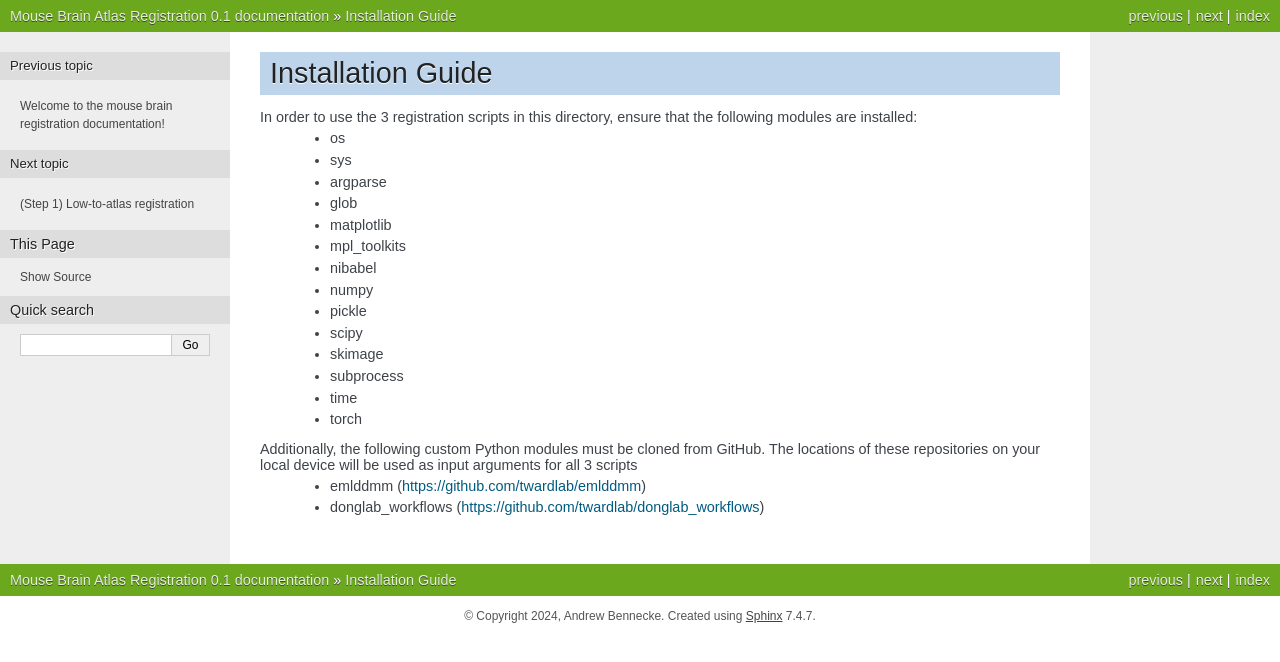
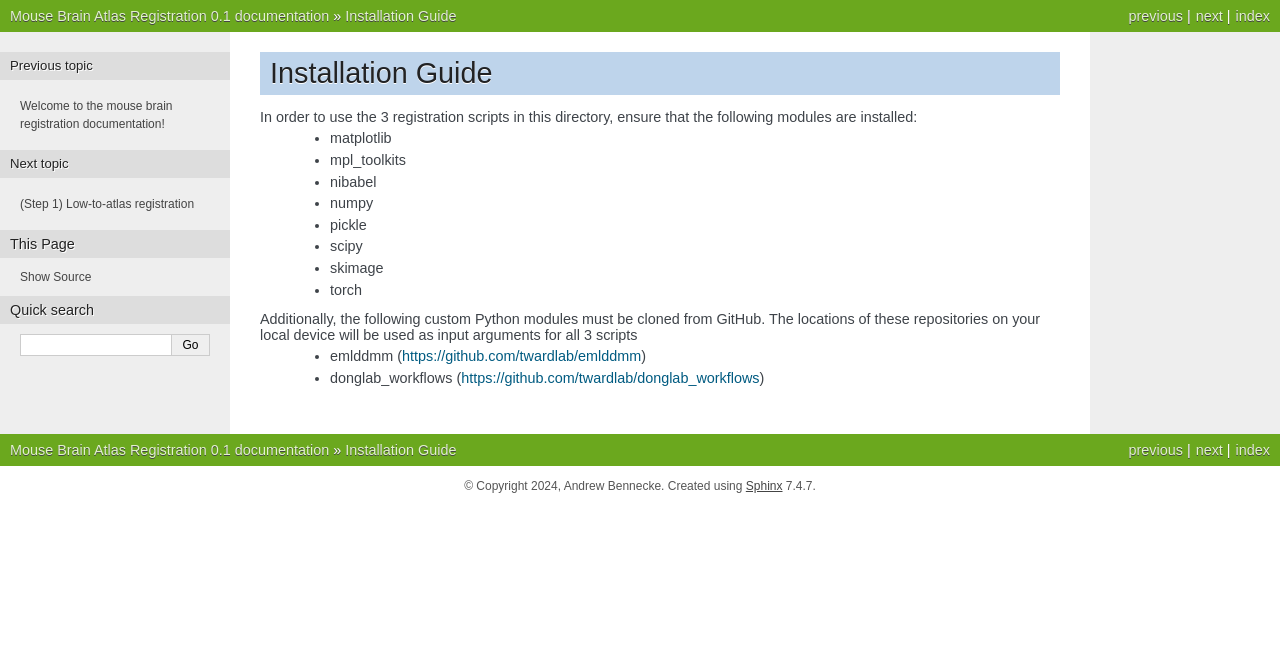
Before and after one commit to twardlab/registration_docs, a Sphinx documentation site: the page built from docs/installation.rst, in a window 1280 px wide. Shown: the top 662 px of the page. Built offline with Sphinx 7.4.7, drawn with Linux system fonts in a browser that asks for light colours.

Commit message:
Update installation.rst

```diff
--- a/docs/installation.rst
+++ b/docs/installation.rst
@@ -5,10 +5,6 @@ Installation Guide
    :maxdepth: 3
 
 In order to use the 3 registration scripts in this directory, ensure that the following modules are installed:
-    - os
-    - sys
-    - argparse
-    - glob
     - matplotlib
     - mpl_toolkits
     - nibabel
@@ -16,8 +12,6 @@ In order to use the 3 registration scripts in this directory, ensure that the fo
     - pickle
     - scipy
     - skimage
-    - subprocess
-    - time
     - torch
 
 Additionally, the following custom Python modules must be cloned from GitHub. The locations of these repositories on your local device will be used as input arguments for all 3 scripts
```
